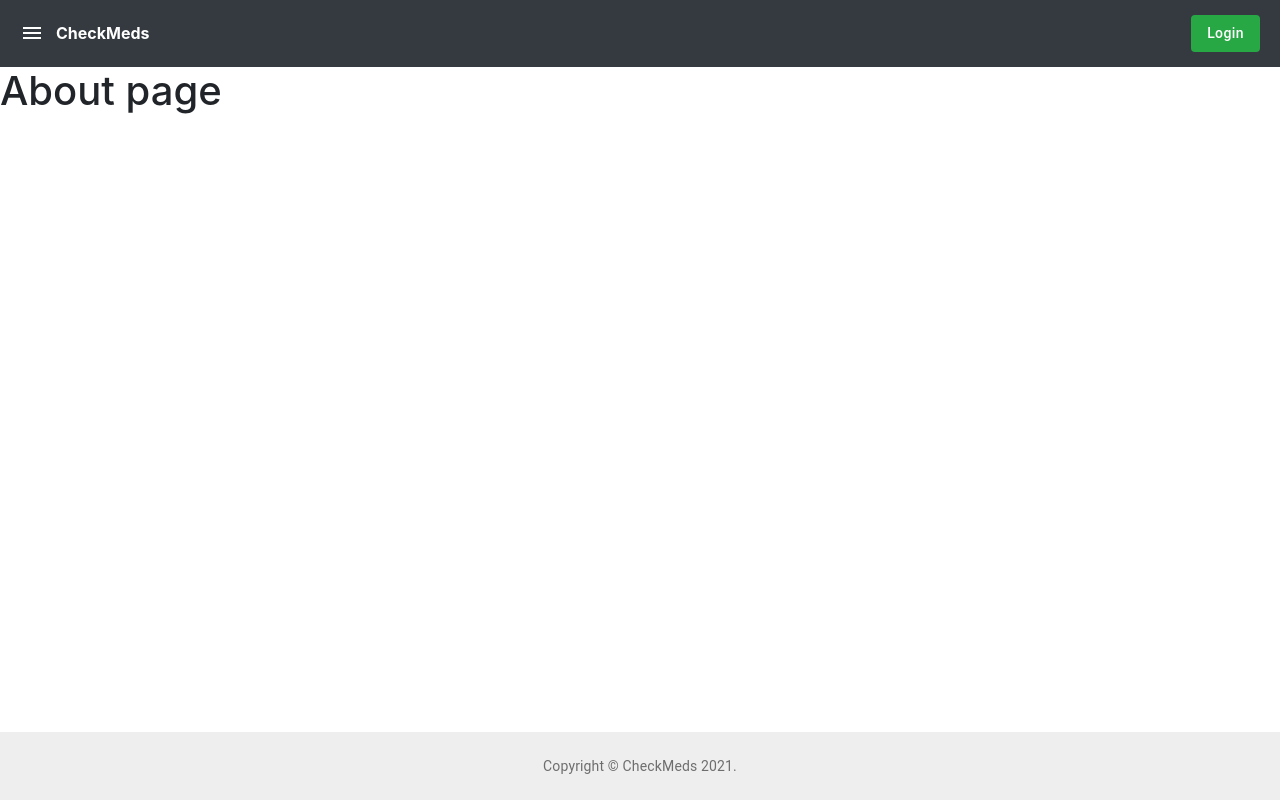
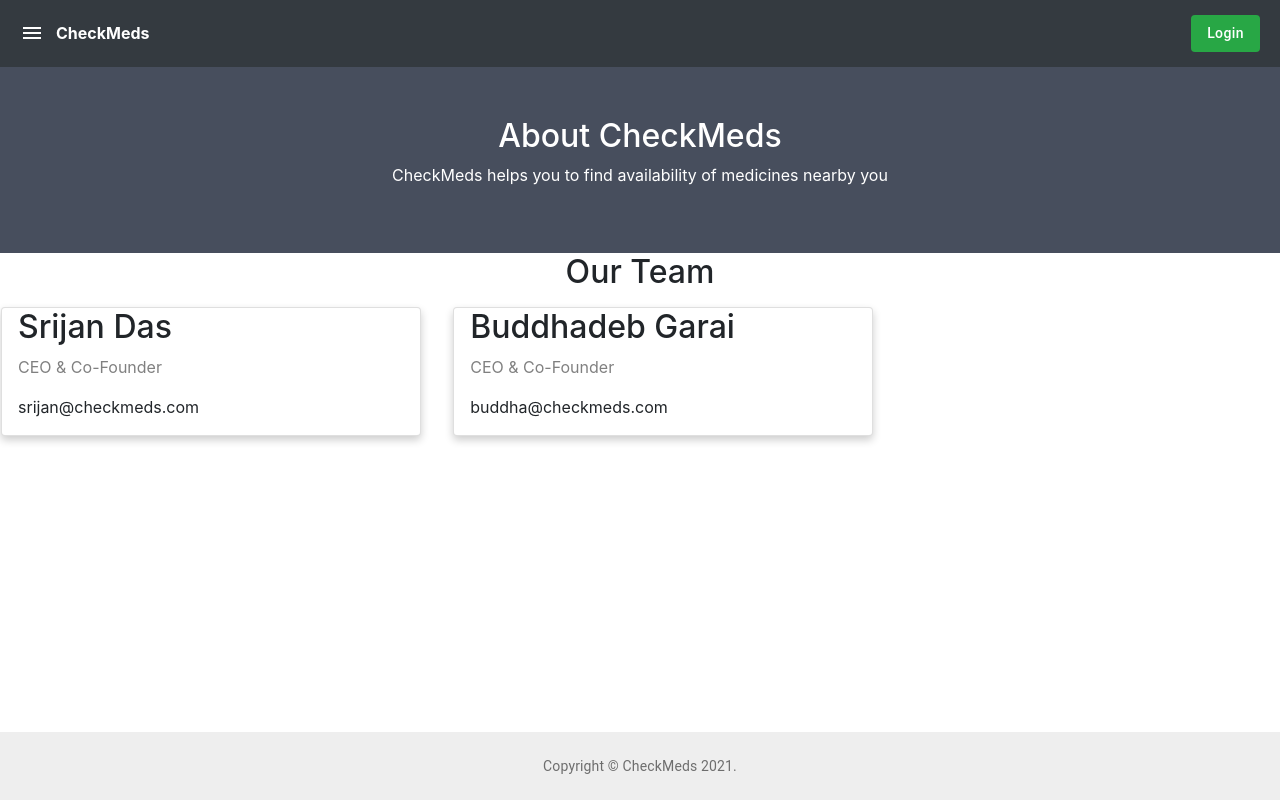
Before and after one commit to SrijanDas/Check-Med-frontend, a React (Create React App) app: page /about in a window 1280 px wide. Built offline with nearby package versions, Linux system fonts and the light colour scheme; no server answers; the HTML template or start-up script is replaced by a standard one.

Commit message:
adding abount page

```diff
--- a/src/pages/About/About.css
+++ b/src/pages/About/About.css
@@ -1,3 +1,59 @@
-.aboutPage {
-  height: 70vh;
+*, *:before, *:after {
+  box-sizing: inherit;
 }
+
+.column {
+  float: left;
+  width: 33.3%;
+  margin-bottom: 16px;
+  padding: 0 8px;
+}
+
+.card {
+  box-shadow: 0 4px 8px 0 rgba(0, 0, 0, 0.2);
+  margin: 8px;
+}
+
+.about-section {
+  padding: 50px;
+  text-align: center;
+  background-color: #474e5d;
+  color: white;
+}
+
+.container {
+  padding: 0 16px;
+}
+
+.container::after, .row::after {
+  content: "";
+  clear: both;
+  display: table;
+}
+.title {
+  color: grey;
+}
+
+.button {
+  border: none;
+  outline: 0;
+  display: inline-block;
+  padding: 8px;
+  color: white;
+  background-color: #000;
+  text-align: center;
+  cursor: pointer;
+  width: 100%;
+}
+
+.button:hover {
+  background-color: #555;
+}
+
+
+
+img{
+    max-width: 100%;
+    max-height: 100%;
+    display: block; /* remove extra space below image */
+}
--- a/src/pages/About/About.jsx
+++ b/src/pages/About/About.jsx
@@ -1,12 +1,48 @@
 import React from "react";
 import "./About.css";
 
-function About() {
+
+const About = () => {
   return (
-    <div className="aboutPage">
-      <h1>About page</h1>
+    <div>
+    <div className="about-section">
+      <h2>About CheckMeds </h2>
+      <p>CheckMeds helps you to find availability of medicines nearby you</p>
     </div>
-  );
+    <h2  style={{textAlign:'Center'}}>Our Team</h2>
+    <div class="row">
+  <div class="column">
+    <div class="card">
+
+      <div class="container">
+        <h2>Srijan Das</h2>
+        <p class="title">CEO & Co-Founder</p>
+
+        <p>srijan@checkmeds.com</p>
+
+      </div>
+    </div>
+  </div>
+  <div class="column">
+    <div class="card">
+
+      <div class="container">
+        <h2>Buddhadeb Garai</h2>
+        <p class="title">CEO & Co-Founder</p>
+
+        <p>buddha@checkmeds.com</p>
+
+      </div>
+    </div>
+  </div>
+</div>
+
+
+
+  </div>
+
+
+  )
 }
 
-export default About;
+export default About
```
